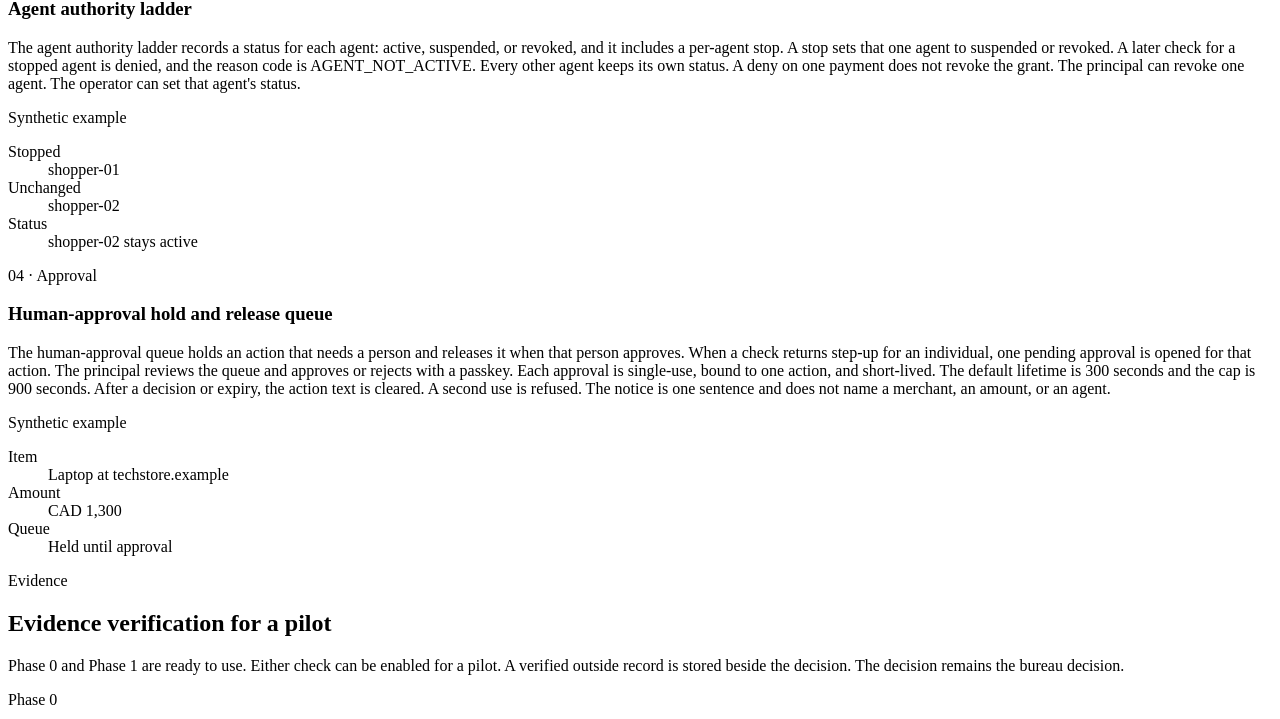
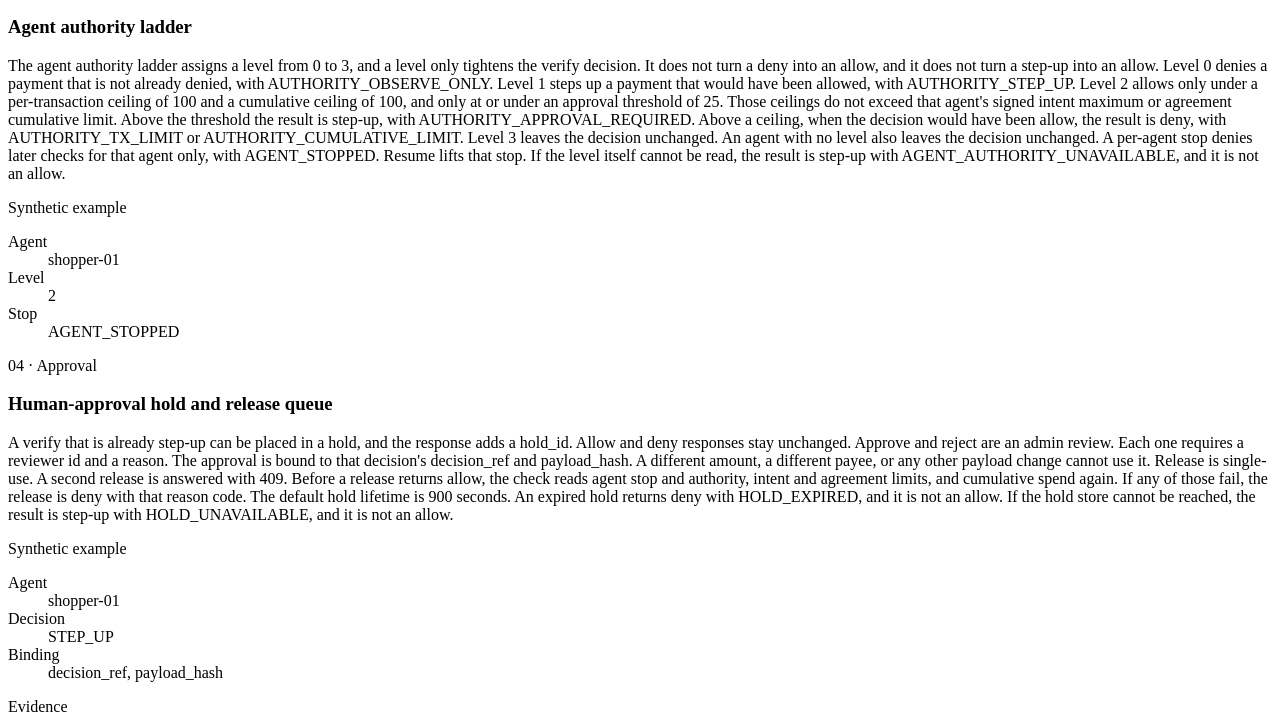
Before and after one commit to kaanuluer/KATA, a plain HTML site: page service/kata_service/static/index.html in a window 1280 px wide. Shown: the part 4654-5373 px from the top of the page. Drawn offline with Linux system fonts and the light colour scheme; files whose address does not match are found by name.

Commit message:
Correct the authority ladder and hold queue on the home page.
The public copy now follows the merged level 0-3 authority rules and the admin hold queue, including the rationale score wording.

```diff
--- a/service/kata_service/static/index.html
+++ b/service/kata_service/static/index.html
@@ -151,7 +151,7 @@
       <article class="desk-mod">
         <p class="kicker">01 · Rationale</p>
         <h3>Decision rationale and trust score</h3>
-        <p>A verify check can return a rationale with the decision. The rationale lists the reason codes already on that decision, a score from 0 to 1, and references to evidence stored for that decision. That score is computed with deterministic rules from the reason codes, the agent's trust score, and the stored evidence result. The same inputs always return the same score. When no evidence is stored, the evidence list is empty and the verdict is unchanged. The trust score is an integer from 0 to 1000 on the agent, also computed with deterministic rules. Individuals are not scored.</p>
+        <p>A verify check can return a rationale with the decision. The rationale lists the reason codes already on that decision, a score from 0 to 1, and references to evidence stored for that decision. That score is computed with deterministic rules from the reason codes, the agent's trust score, and the stored evidence result. That score is not a calibrated probability. The same inputs always return the same score. When no evidence is stored, the evidence list is empty and the verdict is unchanged. The trust score is an integer from 0 to 1000 on the agent, also computed with deterministic rules. Individuals are not scored.</p>
         <p class="desk-note">Synthetic example</p>
         <dl>
           <div class="desk-line"><dt>Agent</dt><dd>shopper-01</dd></div>
@@ -173,23 +173,23 @@
       <article class="desk-mod">
         <p class="kicker">03 · Authority</p>
         <h3>Agent authority ladder</h3>
-        <p>The agent authority ladder records a status for each agent: active, suspended, or revoked, and it includes a per-agent stop. A stop sets that one agent to suspended or revoked. A later check for a stopped agent is denied, and the reason code is AGENT_NOT_ACTIVE. Every other agent keeps its own status. A deny on one payment does not revoke the grant. The principal can revoke one agent. The operator can set that agent's status.</p>
+        <p>The agent authority ladder assigns a level from 0 to 3, and a level only tightens the verify decision. It does not turn a deny into an allow, and it does not turn a step-up into an allow. Level 0 denies a payment that is not already denied, with AUTHORITY_OBSERVE_ONLY. Level 1 steps up a payment that would have been allowed, with AUTHORITY_STEP_UP. Level 2 allows only under a per-transaction ceiling of 100 and a cumulative ceiling of 100, and only at or under an approval threshold of 25. Those ceilings do not exceed that agent's signed intent maximum or agreement cumulative limit. Above the threshold the result is step-up, with AUTHORITY_APPROVAL_REQUIRED. Above a ceiling, when the decision would have been allow, the result is deny, with AUTHORITY_TX_LIMIT or AUTHORITY_CUMULATIVE_LIMIT. Level 3 leaves the decision unchanged. An agent with no level also leaves the decision unchanged. A per-agent stop denies later checks for that agent only, with AGENT_STOPPED. Resume lifts that stop. If the level itself cannot be read, the result is step-up with AGENT_AUTHORITY_UNAVAILABLE, and it is not an allow.</p>
         <p class="desk-note">Synthetic example</p>
         <dl>
-          <div class="desk-line"><dt>Stopped</dt><dd>shopper-01</dd></div>
-          <div class="desk-line"><dt>Unchanged</dt><dd>shopper-02</dd></div>
-          <div class="desk-line"><dt>Status</dt><dd>shopper-02 stays active</dd></div>
+          <div class="desk-line"><dt>Agent</dt><dd>shopper-01</dd></div>
+          <div class="desk-line"><dt>Level</dt><dd>2</dd></div>
+          <div class="desk-line"><dt>Stop</dt><dd>AGENT_STOPPED</dd></div>
         </dl>
       </article>
       <article class="desk-mod">
         <p class="kicker">04 · Approval</p>
         <h3>Human-approval hold and release queue</h3>
-        <p>The human-approval queue holds an action that needs a person and releases it when that person approves. When a check returns step-up for an individual, one pending approval is opened for that action. The principal reviews the queue and approves or rejects with a passkey. Each approval is single-use, bound to one action, and short-lived. The default lifetime is 300 seconds and the cap is 900 seconds. After a decision or expiry, the action text is cleared. A second use is refused. The notice is one sentence and does not name a merchant, an amount, or an agent.</p>
+        <p>A verify that is already step-up can be placed in a hold, and the response adds a hold_id. Allow and deny responses stay unchanged. Approve and reject are an admin review. Each one requires a reviewer id and a reason. The approval is bound to that decision's decision_ref and payload_hash. A different amount, a different payee, or any other payload change cannot use it. Release is single-use. A second release is answered with 409. Before a release returns allow, the check reads agent stop and authority, intent and agreement limits, and cumulative spend again. If any of those fail, the release is deny with that reason code. The default hold lifetime is 900 seconds. An expired hold returns deny with HOLD_EXPIRED, and it is not an allow. If the hold store cannot be reached, the result is step-up with HOLD_UNAVAILABLE, and it is not an allow.</p>
         <p class="desk-note">Synthetic example</p>
         <dl>
-          <div class="desk-line"><dt>Item</dt><dd>Laptop at techstore.example</dd></div>
-          <div class="desk-line"><dt>Amount</dt><dd>CAD 1,300</dd></div>
-          <div class="desk-line"><dt>Queue</dt><dd>Held until approval</dd></div>
+          <div class="desk-line"><dt>Agent</dt><dd>shopper-01</dd></div>
+          <div class="desk-line"><dt>Decision</dt><dd>STEP_UP</dd></div>
+          <div class="desk-line"><dt>Binding</dt><dd>decision_ref, payload_hash</dd></div>
         </dl>
       </article>
     </div>
```
Also changed, not shown: 1 other file.
